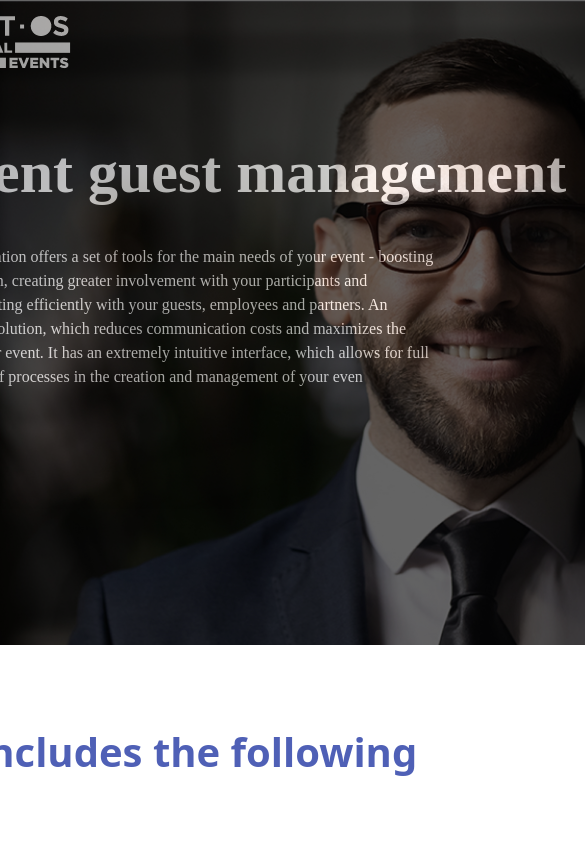
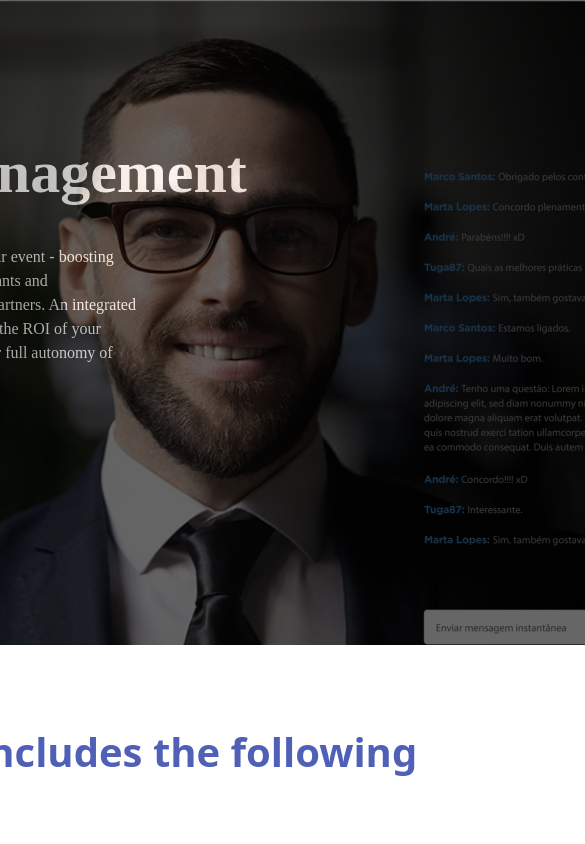
Before and after one commit to luciamvm/page_chakra_ui, a Next.js app: page / in a window 390 px wide. Shown: the top 844 px of the page, 585 px wide, since content can reach past the window. Built offline with nearby package versions, Linux system fonts and the light colour scheme.

Commit message:
voltar atrás

```diff
--- a/pages/_app.js
+++ b/pages/_app.js
@@ -2,18 +2,18 @@ import { ChakraProvider } from "@chakra-ui/react"
 import '../background.css'
 import { createBreakpoints } from "@chakra-ui/theme-tools"
 
-const breakpoints = createBreakpoints({
+/* const breakpoints = createBreakpoints({
   sm: "20em",
   md: "34em",
   lg: "62em",
   xl: "80em",
   "2xl": "96em",
-})
+}) */
 
 function MyApp({ Component, pageProps }) {
   return (
     <ChakraProvider>
-      <Component {...breakpoints}/>
+      {/* <Component {...breakpoints}/> */}
       <Component {...pageProps} />
     </ChakraProvider>
   )
--- a/pages/index.js
+++ b/pages/index.js
@@ -18,12 +18,12 @@ export default function Home() {
   return (
   <Flex justifyContent="center">
     <Box>
-      <Box w={[10, 200, 300]}>
+      <Box>
         <div className="page-container-welcome">
           <Box bgColor='black' opacity='60%' height='645px' width='1215px'>
             <div className="logo">
 
-              <Box ml={[20,6,8]} mt={[4,6,8]}>
+              <Box ml={[4,6,8]} mt={[4,6,8]}>
                 <Image src="./logo.png"/ >
                 <Heading mt={16} mb={8} fontSize="60" fontFamily="Gotham-Bold" color="white">Event guest management</Heading>
                 <Box w='45%'>
```
